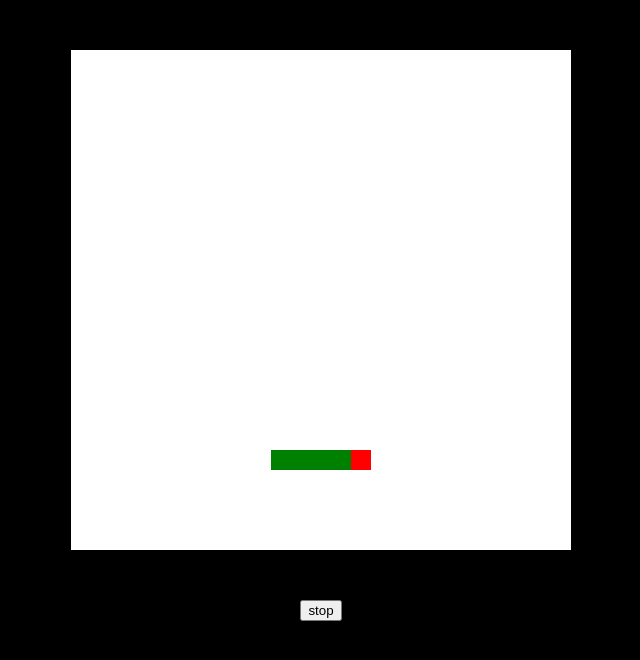
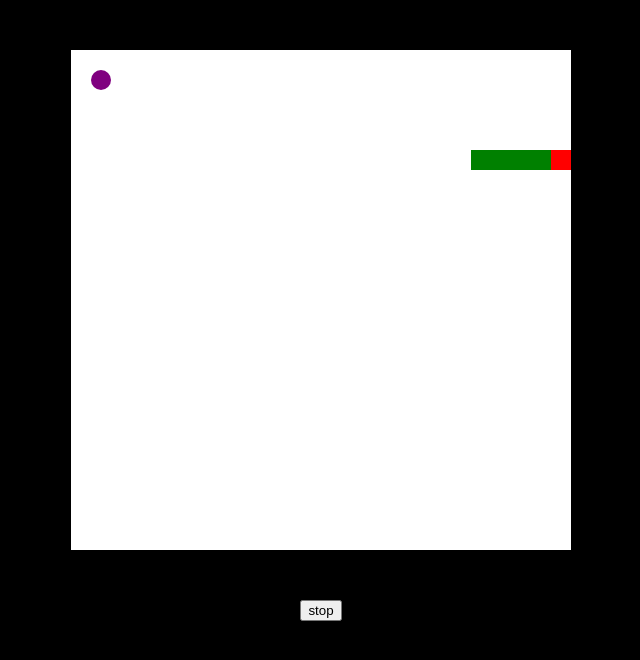
Before and after one commit to rayhaanbhikha/snake_game, a plain HTML site: page index.html in a window 1280 px wide. Both pictures are taken after a click on the button "start". Shown: the whole page, without its empty margins (319-959 px from the left). Drawn offline with Linux system fonts and the light colour scheme.

Commit message:
collision working.

```diff
--- a/index.html
+++ b/index.html
@@ -1,5 +1,6 @@
 <!DOCTYPE html>
 <html lang="en">
+
 <head>
     <meta charset="UTF-8">
     <meta name="viewport" content="width=device-width, initial-scale=1.0">
@@ -7,6 +8,7 @@
     <title>Snake Game</title>
     <link rel="stylesheet" href="style.css">
 </head>
+
 <body>
     <div>
         <canvas id="snake-game" width="500" height="500"></canvas>
@@ -14,7 +16,9 @@
     <div>
         <button id="control">start</button>
     </div>
+    <script src="js/item.js" type="text/javascript"></script>
     <script src="js/snake.js" type="text/javascript"></script>
     <script src="js/index.js" type="text/javascript"></script>
 </body>
+
 </html>
--- a/js/index.js
+++ b/js/index.js
@@ -7,26 +7,52 @@ var cancelled = false;
 const snake = new Snake()
 snake.init()
 
+const item = new Item(30, 30)
+item.draw()
+
 function moveConstantly() {
     snake.move()
-    if(!cancelled) {
+    if (!cancelled) {
         setTimeout(() => {
             console.log("new animation Id")
+            checkItemCollisions()
             animationIDs.push(requestAnimationFrame(moveConstantly));
         }, 150)
     }
+}
+
+function checkItemCollisions() {
+    const xMin = item.x - item.r
+    const xMax = item.x + item.r
+    const yMin = item.y - item.r
+    const yMax = item.y + item.r
+    if ((snake.head.x <= xMax && snake.head.x >= xMin) &&
+        (snake.head.y <= yMax && snake.head.y >= yMin)) {
+        console.log("COLLISION")
+        item.clear()
+        delete item
+        snake.addNode()
+    }
+}
+
+function startGame() {
+    cancelled = false
+    animationIDs.push(requestAnimationFrame(moveConstantly));
+}
+
+function stopGame() {
+    cancelled = true
+    animationIDs.forEach(cancelAnimationFrame)
 }
 
 control.addEventListener('click', e => {
     const currentVal = e.target.innerText
     let newVal;
     if (currentVal == "start") {
-        cancelled = false
-        animationIDs.push(requestAnimationFrame(moveConstantly));
+        startGame()
         newVal = "stop"
     } else {
-        cancelled = true
-        animationIDs.forEach(cancelAnimationFrame)
+        stopGame()
         newVal = "start"
     }
 
--- /dev/null
+++ b/js/item.js
@@ -0,0 +1,32 @@
+class Item {
+    constructor(x, y) {
+        this.x = x
+        this.y = y
+        this.r = 10
+        this.d = this.r * 2
+    }
+
+    draw() {
+        ctx.fillStyle = "purple"
+        ctx.strokeStyle = "rgb(0,0,0,0)"
+        ctx.beginPath()
+        ctx.arc(this.x, this.y, this.r, 0, this.radian(360))
+        ctx.stroke()
+        ctx.fill()
+    }
+
+    clear() {
+        // ctx.clearRect(this.x-this.radius, this.y-this.radius-2, 2*this.radius+2, 2*this.radius+2)
+        ctx.clearRect(this.x-this.r, this.y-this.r, this.d, this.s)
+    }
+
+    radian(deg) {
+        return (Math.PI / 180) * deg
+    }
+}
+
+// function drawItems() {
+//     for(let i=0; i<10; i++) {
+
+//     }
+// }
--- a/js/snake.js
+++ b/js/snake.js
@@ -50,7 +50,7 @@ class Snake {
             x: 1,
             y: 0
         }
-        this.head = new SnakeNode(400, 400, null, true)
+        this.head = new SnakeNode(100, 100, null, true)
         this.body = []
     }
 
```
